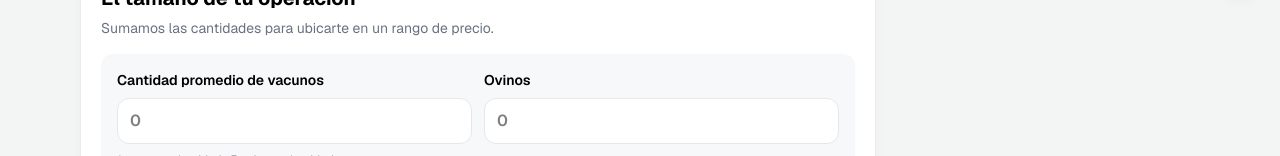
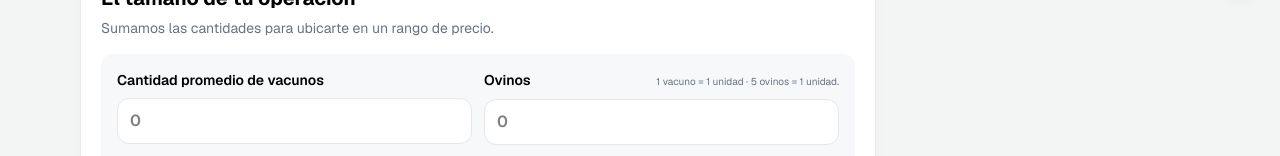
Before and after one commit to talalandig/landingbotrural, a Next.js app: page /pricing in a window 1280 px wide. Shown: the part 796-952 px from the top of the page. Built offline with nearby package versions, Linux system fonts and the light colour scheme.

Commit message:
Ubica equivalencia de unidades junto a Ovinos

```diff
--- a/app/pricing/page.tsx
+++ b/app/pricing/page.tsx
@@ -84,7 +84,7 @@ export default function PricingPage() {
             <h2 className="mt-1 text-lg font-bold sm:text-xl">El tamaño de tu operación</h2>
             <p className="mt-1.5 text-sm text-gray-500">Sumamos las cantidades para ubicarte en un rango de precio.</p>
             <div className="mt-4 rounded-xl bg-[#2D5C64]/[0.04] p-3 sm:p-4">
-              {empresa.tipo !== 'agricola' && <><div className="grid grid-cols-2 gap-3">{(['vacunos', 'ovinos'] as const).map(key => <label key={key} className="text-sm font-semibold">{key === 'vacunos' ? 'Cantidad promedio de vacunos' : 'Ovinos'}<input type="number" min="0" step="1" inputMode="numeric" placeholder="0" value={empresa[key]} onChange={e => update({ [key]: e.target.value })} className={inputClass} /></label>)}</div><p className="mt-2 text-xs text-gray-500">1 vacuno = 1 unidad · 5 ovinos = 1 unidad.</p></>}
+              {empresa.tipo !== 'agricola' && <><div className="grid grid-cols-2 gap-3">{(['vacunos', 'ovinos'] as const).map(key => <label key={key} className="text-sm font-semibold"><span className="flex flex-wrap items-baseline justify-between gap-x-2 gap-y-1"><span>{key === 'vacunos' ? 'Cantidad promedio de vacunos' : 'Ovinos'}</span>{key === 'ovinos' && <span className="text-[10px] font-normal leading-relaxed text-gray-500">1 vacuno = 1 unidad · 5 ovinos = 1 unidad.</span>}</span><input type="number" min="0" step="1" inputMode="numeric" placeholder="0" value={empresa[key]} onChange={e => update({ [key]: e.target.value })} className={inputClass} /></label>)}</div></>}
               {empresa.tipo !== 'ganadera' && <label className="mt-4 block text-sm font-semibold">Hectáreas de cosecha<div className="relative"><input type="number" min="0" step="any" inputMode="decimal" placeholder="0" value={empresa.hectareas} onChange={e => update({ hectareas: e.target.value })} className={`${inputClass} pr-24`} /><span className="absolute right-3 top-5 text-sm font-normal text-gray-400">hectáreas</span></div><span className="mt-2 block text-xs font-normal leading-relaxed text-gray-500">Solo las que destinás para cosecha. No cuentan pasturas ni verdeos para el ganado.</span></label>}
               <div className="mt-4 border-t border-gray-200 pt-4">
                 <p className="text-sm font-semibold text-[#2D5C64]">BotRural incluye toda la gestión de tu empresa</p>
```
